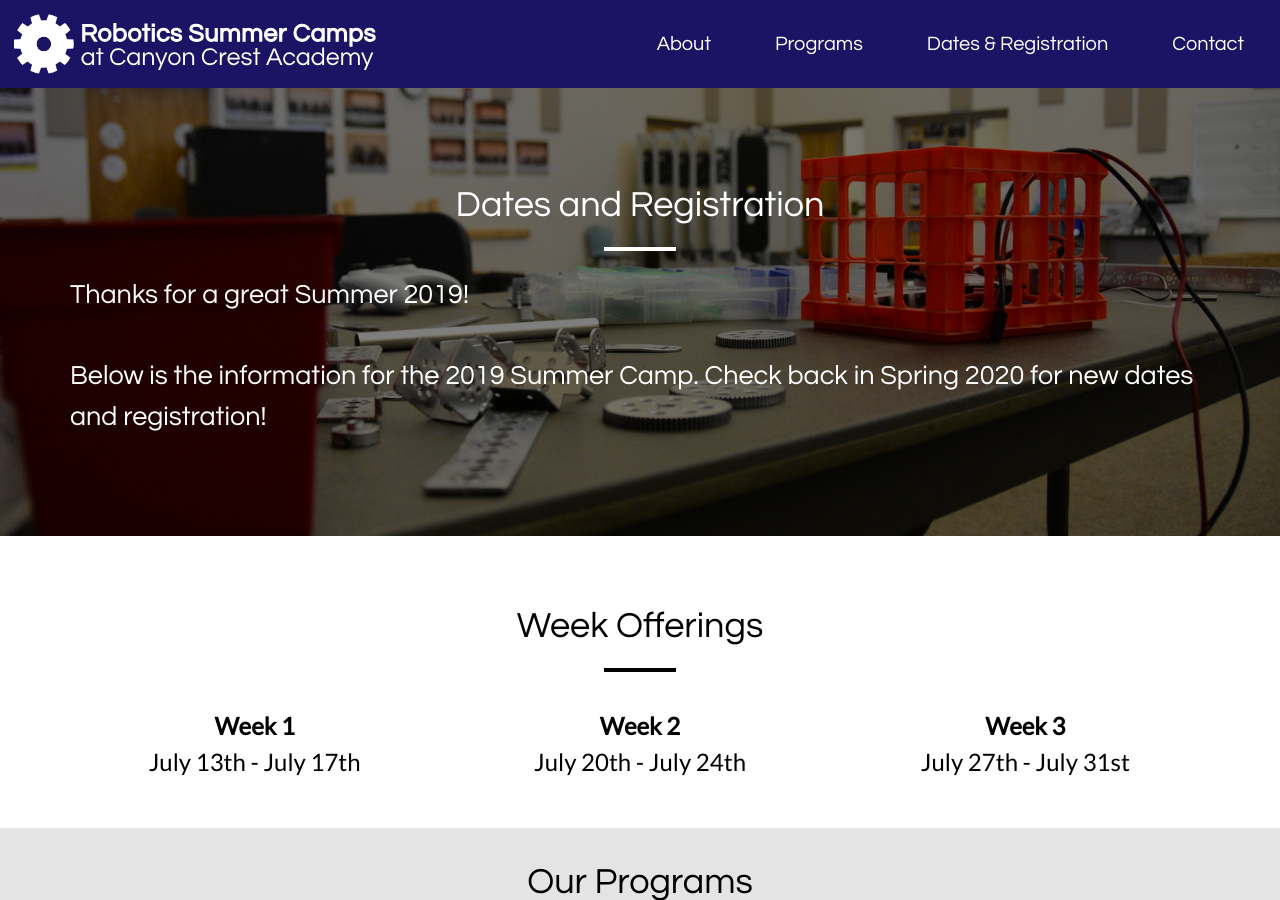
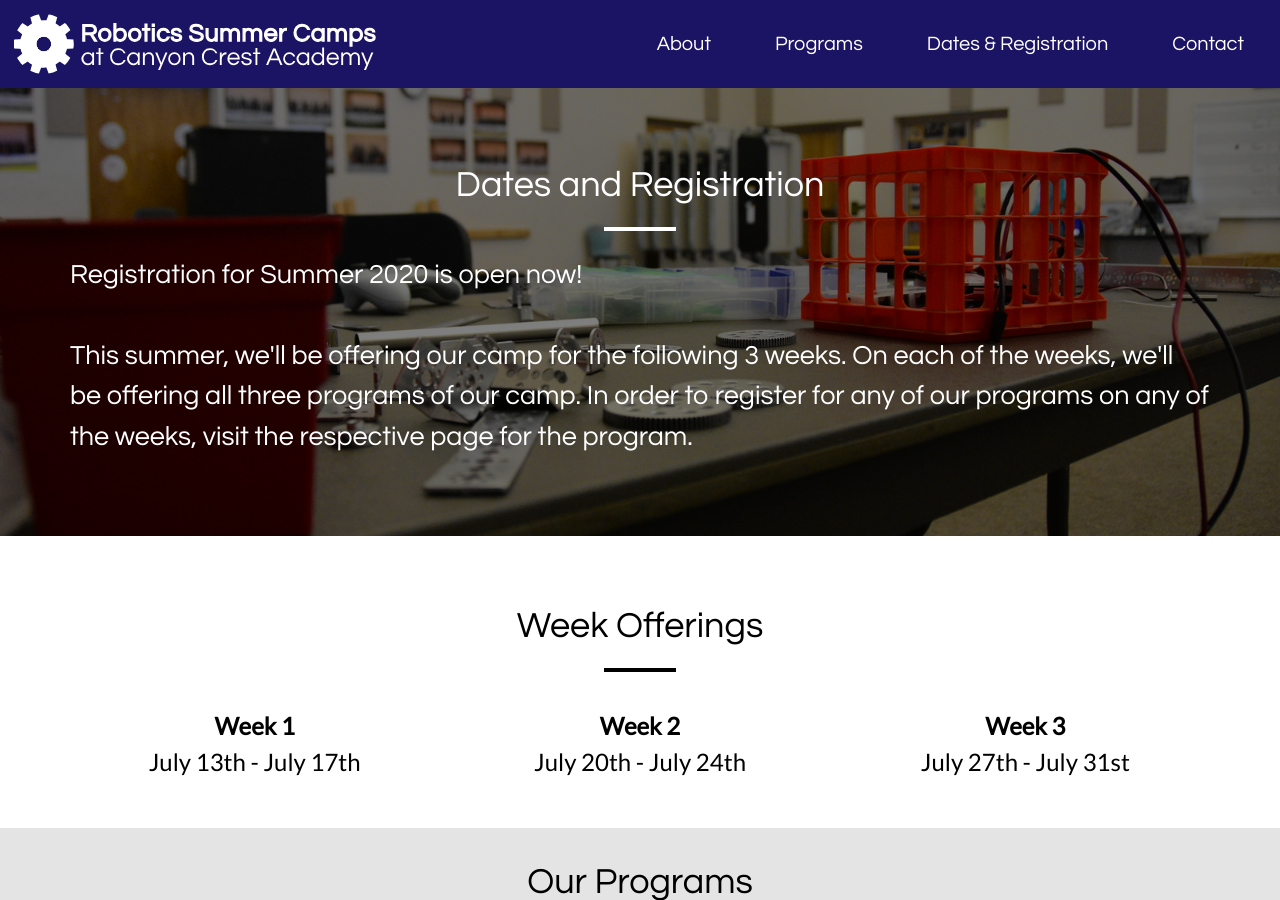
Before and after one commit to Team3128/camp, a Jekyll site: the page built from register.html, in a window 1280 px wide and 900 px high. Built offline with Jekyll 4.4.1, drawn with Linux system fonts in a browser that asks for light colours; nearby versions of some CDN libraries.

Commit message:
Change blurb

```diff
--- a/register.html
+++ b/register.html
@@ -13,18 +13,21 @@ permalink: /register/
                     <hr style="background: white;">
                 </div>
                 <h2>
+                    <!--
                     Thanks for a great Summer 2019!
+                    -->
+                    Registration for Summer 2020 is open now!
                     <br><br>
                     <!--
-                    Make the below a comment when necessary! Do not delete; if you do plan on deleting, please clone the repository first so that we have a backup of what was there originally :)
+                    Make the paragraphs below a comment when necessary! Do not delete; if you do plan on deleting, please clone the repository first so that we have a backup of what was there originally :)
                     -->
-
+                    <!--
                     Below is the information for the 2019 Summer Camp. Check back in Spring 2020 for new dates and registration!
-
-                    <!--This summer, we'll be offering our camp for the following {{ site.data.weeks | size }} weeks.
+                    -->
+                    This summer, we'll be offering our camp for the following {{ site.data.weeks | size }} weeks.
                     On each of the weeks, we'll be offering all three programs of our camp. In order to register for
                     any of our programs on any of the weeks, visit the respective page for the program.
-                    -->
+
                 </h2>
             </div>
         </div>
```
